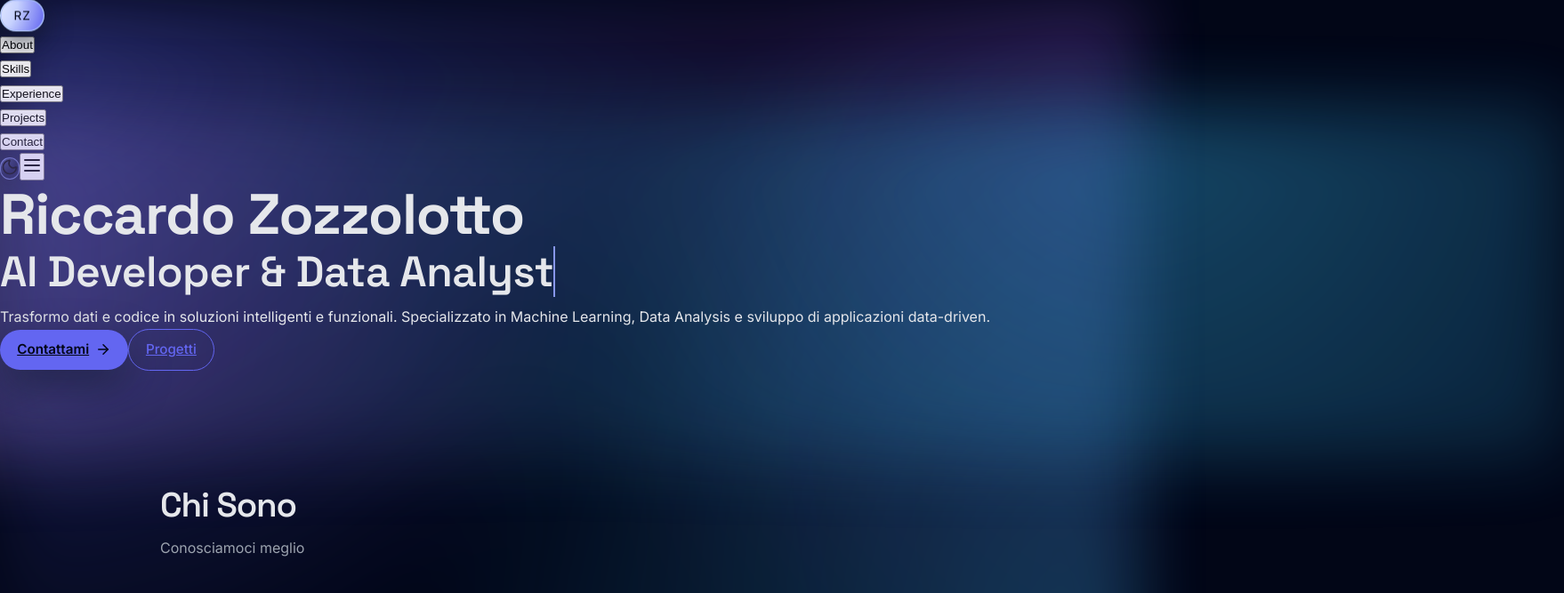
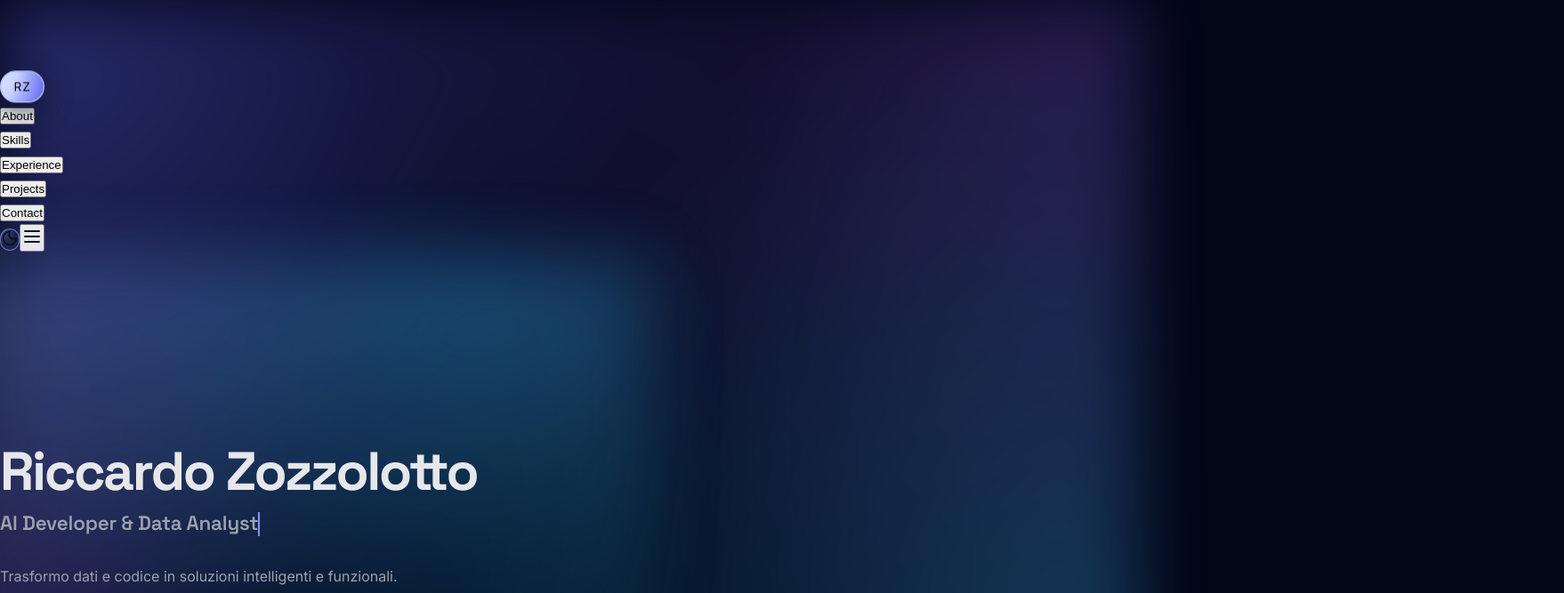
Before and after one commit to zozzy04/portfolio-riccardo, a React (Vite) app: page / in a window 1280 px wide. Shown: the top 667 px of the page at 89% size, 1758 px wide, since content can reach past the window. Built offline with nearby package versions, Linux system fonts and the light colour scheme.

Commit message:
Sistema layout hero e padding per header fisso

```diff
--- a/src/index.css
+++ b/src/index.css
@@ -227,6 +227,7 @@ body {
   overflow-x: hidden;
   -webkit-font-smoothing: antialiased;
   -moz-osx-font-smoothing: grayscale;
+  padding-top: 80px; /* spazio per l'header fisso */
 }
 
 /* Background globale più pulito e “Apple-like” */
@@ -1388,3 +1389,67 @@ h4, .heading-sm {
   margin-top: 3rem;
   padding-top: 1.75rem;
 }
+
+/* Hero - layout pulito e centrato */
+.hero {
+  min-height: calc(100vh - 80px);
+  display: flex;
+  align-items: center;
+}
+
+.hero .container {
+  max-width: 1120px;
+}
+
+.hero-content {
+  display: flex;
+  flex-direction: column;
+  align-items: flex-start;
+  justify-content: center;
+  gap: 2rem;
+  padding-block: 3rem;
+}
+
+@media (max-width: 768px) {
+  .hero-content {
+    align-items: center;
+    text-align: center;
+  }
+}
+
+.hero-text {
+  max-width: 640px;
+}
+
+.hero-title {
+  font-family: var(--font-family-heading);
+  font-weight: 700;
+  font-size: clamp(2.5rem, 5vw, 3.8rem);
+  letter-spacing: -0.04em;
+  margin-bottom: 0.75rem;
+}
+
+.hero-subtitle {
+  font-size: clamp(1.1rem, 2vw, 1.4rem);
+  color: var(--color-text-secondary);
+  margin-bottom: 1.5rem;
+}
+
+.hero-description {
+  font-size: 1rem;
+  color: var(--color-text-secondary);
+  max-width: 520px;
+  margin-bottom: 2rem;
+}
+
+.hero-actions {
+  display: flex;
+  flex-wrap: wrap;
+  gap: 1rem;
+}
+
+@media (max-width: 640px) {
+  .hero-actions {
+    justify-content: center;
+  }
+}
```
